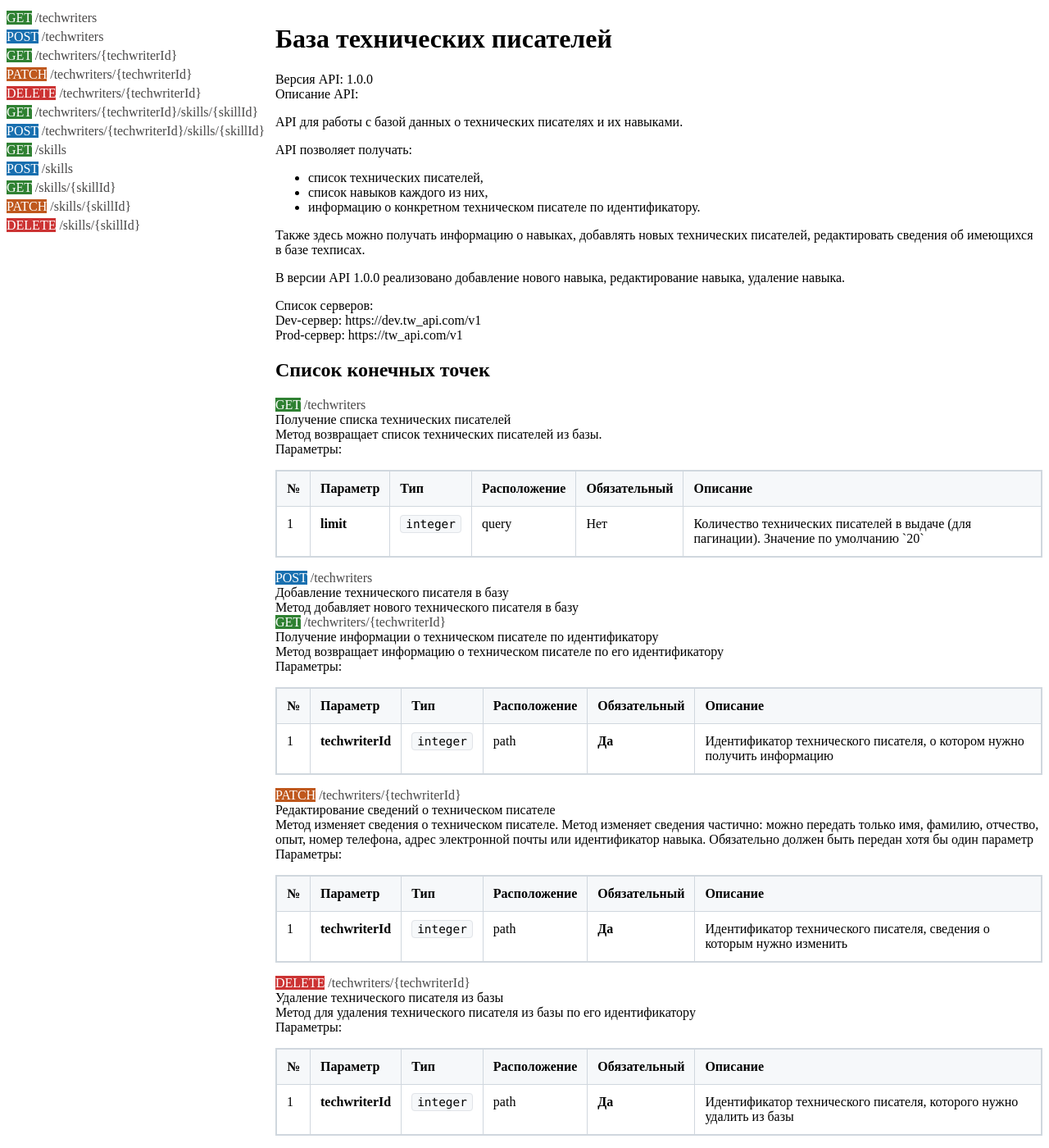
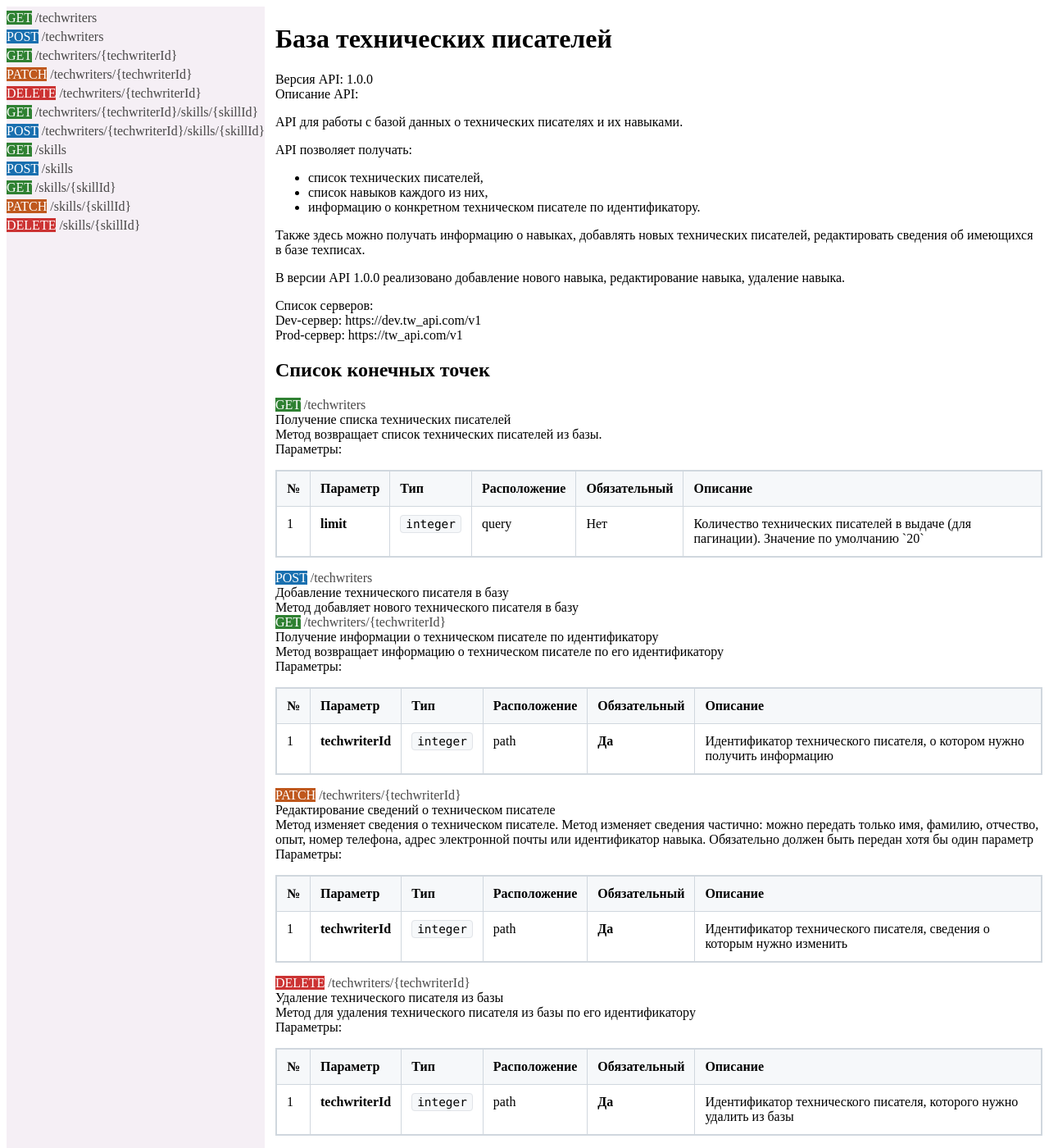
Before and after one commit to denmaloyreb/tw_api_jekyll, a Jekyll site: the page built from index.md, in a window 1280 px wide and 1400 px high. Shown: the whole window at 82% size. Built offline with Jekyll 4.4.1, drawn with Linux system fonts in a browser that asks for light colours.

Commit message:
Add scrolling for toc

```diff
--- a/assets/css/style.css
+++ b/assets/css/style.css
@@ -20,7 +20,12 @@ a {
 .schema-toc_paths {
     position: sticky;
     top: 0;
+    /* Прокрутка для toc */
     z-index: 10;
+    background-color: #f5eff5;
+    height: 100vh;
+    overflow-x: hidden;
+    overflow-y: auto;
 }
 
 .schema-toc_paths {
```
